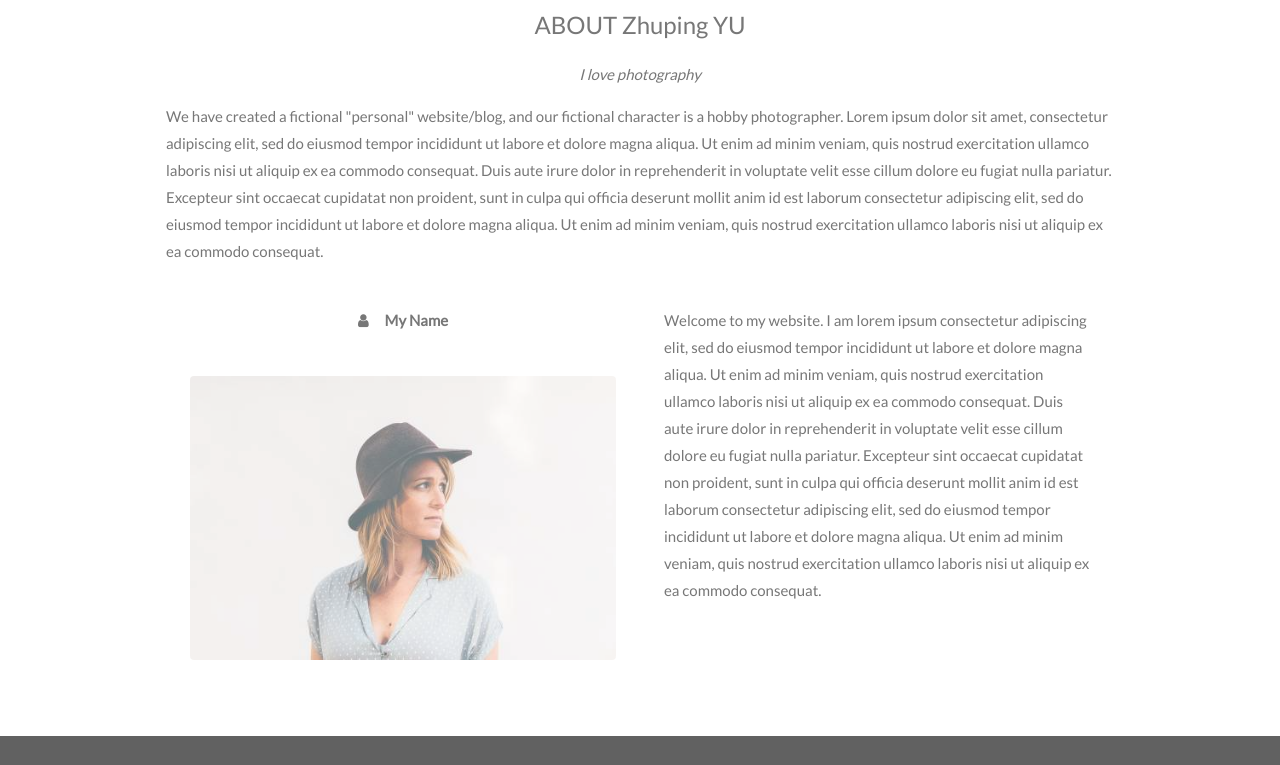
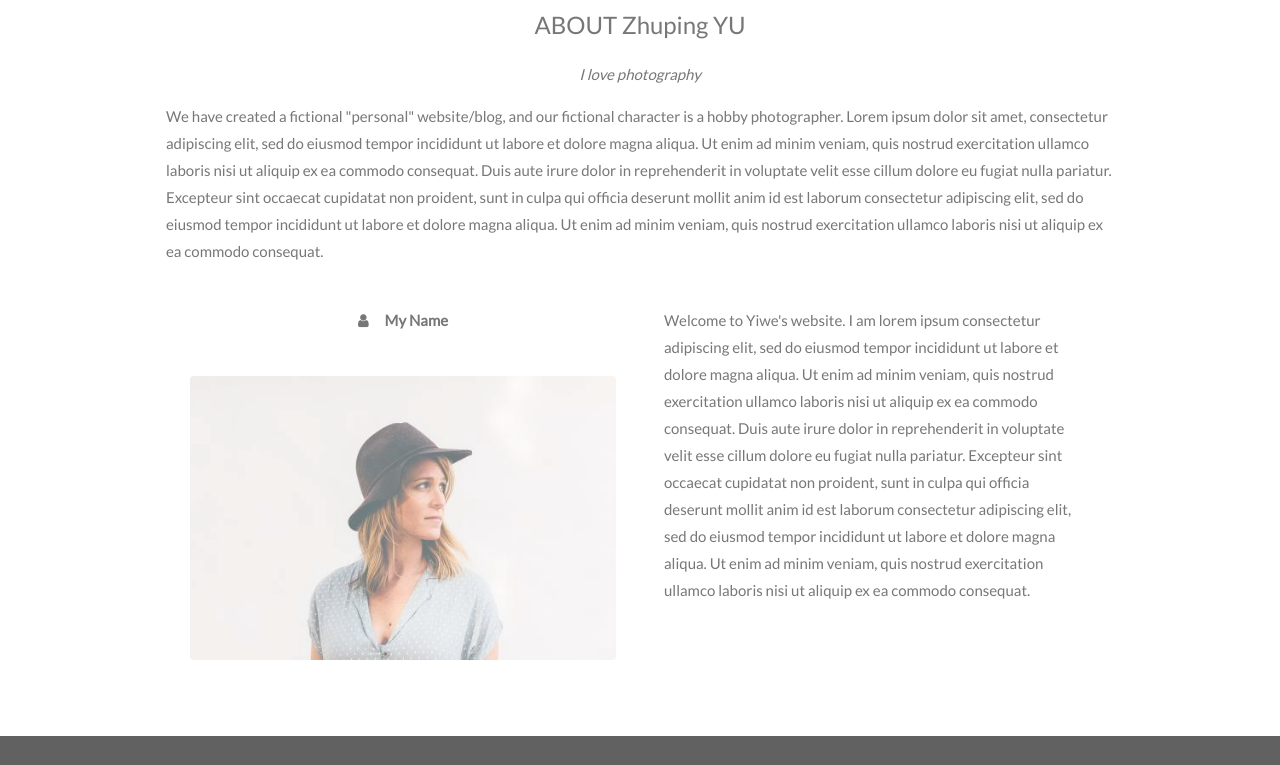
Before and after one commit to EECS330-HCI-2019-YJZZ/2019-HCI-Project, a plain HTML site: page project_5_files/index.html in a window 1280 px wide. Shown: the part 471-1236 px from the top of the page. Drawn offline with Linux system fonts and the light colour scheme.

Commit message:
Yiwei first change

```diff
--- a/project_5_files/index.html
+++ b/project_5_files/index.html
@@ -56,7 +56,7 @@
 
     <!-- Hide this text on small devices -->
     <div class="w3-col m6 w3-hide-small w3-padding-large">
-      <p>Welcome to my website. I am lorem ipsum consectetur adipiscing elit, sed do eiusmod tempor incididunt ut labore et dolore magna aliqua. Ut enim ad minim veniam, quis nostrud exercitation ullamco laboris nisi ut aliquip ex ea commodo consequat. Duis aute irure
+      <p>Welcome to Yiwe's website. I am lorem ipsum consectetur adipiscing elit, sed do eiusmod tempor incididunt ut labore et dolore magna aliqua. Ut enim ad minim veniam, quis nostrud exercitation ullamco laboris nisi ut aliquip ex ea commodo consequat. Duis aute irure
         dolor in reprehenderit in voluptate velit esse cillum dolore eu fugiat nulla pariatur. Excepteur sint occaecat cupidatat non proident, sunt in culpa qui officia deserunt mollit anim id est laborum consectetur adipiscing elit, sed do eiusmod tempor
         incididunt ut labore et dolore magna aliqua. Ut enim ad minim veniam, quis nostrud exercitation ullamco laboris nisi ut aliquip ex ea commodo consequat.</p>
     </div>
```
